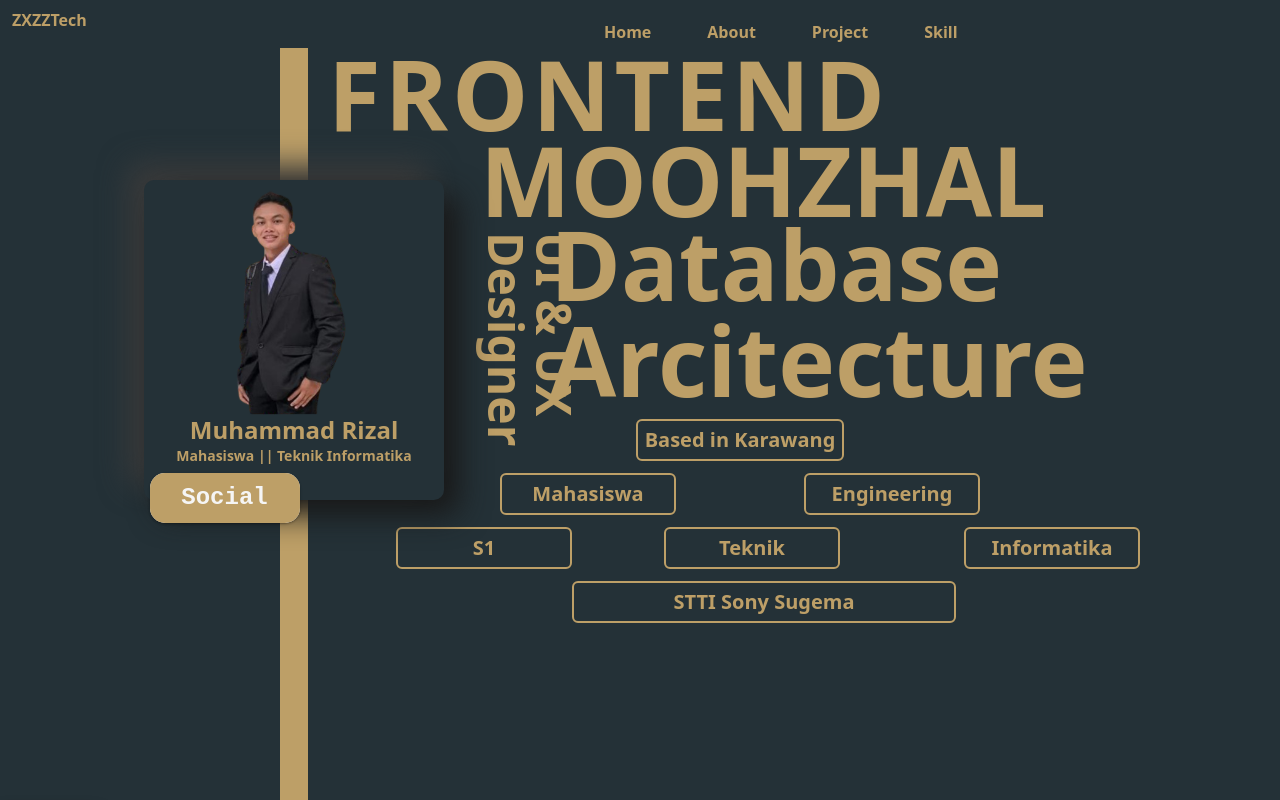
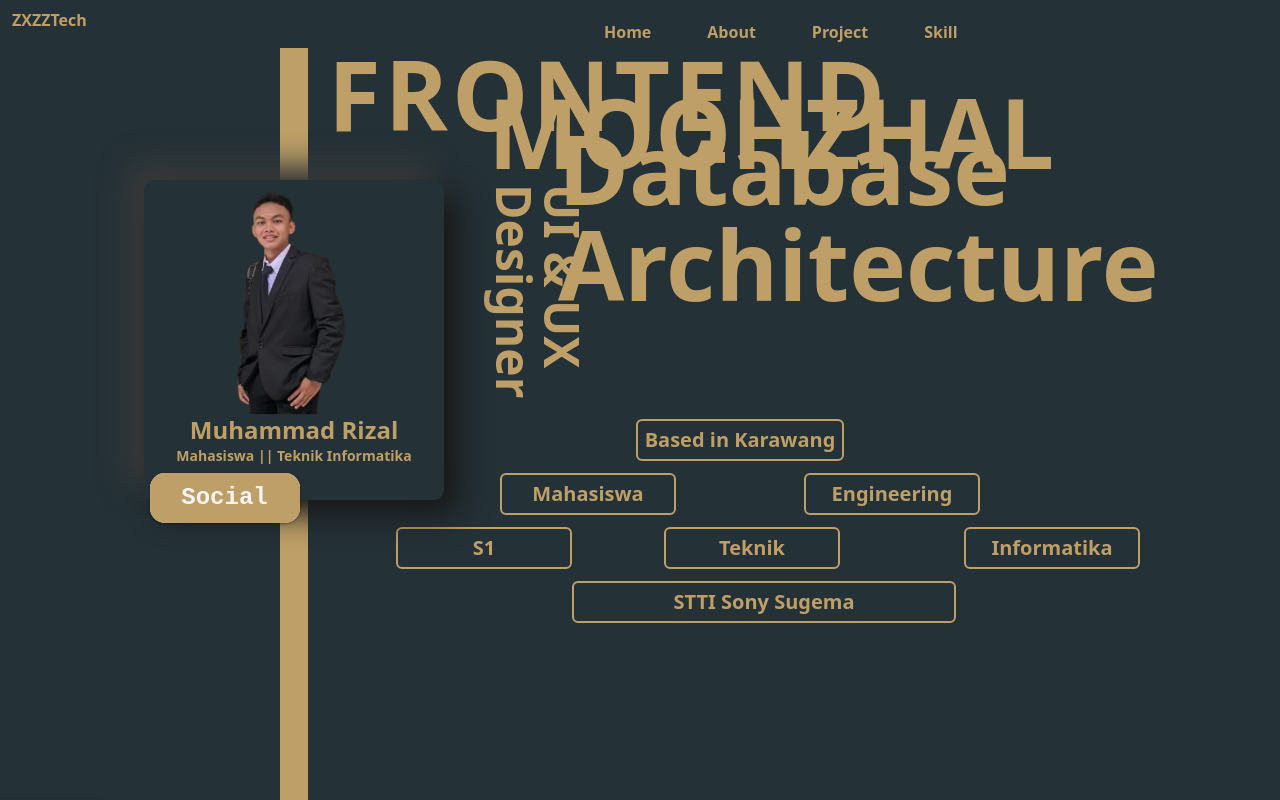
Before and after one commit to Mohzhal/react-protofolio-moohzhal, a React (Vite) app: page / in a window 1280 px wide. Shown: the top 800 px of the page. Built offline with nearby package versions, Linux system fonts and the light colour scheme.

Commit message:
change Home teks

```diff
--- a/src/pages/Home.jsx
+++ b/src/pages/Home.jsx
@@ -13,9 +13,18 @@ const Home = () => {
       ))}
     </div>
 
-    <div className="text-[#bd9f67] absolute md:left-44 lg:left-52 lg:translate-y-[200px] lg:text-5xl md:text-4xl translate-y-[155px] sm:translate-y-[210px]  rotate-90 left-28 font-extrabold sm:w-60 sm:text-3xl text-lg sm:left-[145px] xl:left-[410px]  ">UI & UX Designer  </div>
-    <div className="text-[#bd9f67] absolute md:left-80 lg:left-[340px] lg:text-8xl  translate-y-[137px] sm:translate-y-[115px] rotate-90 sm:left-[270px] sm:rotate-0 sm:text-6xl w-36 left-[150px] font-extrabold w-70 text-xl md:translate-y-28 md:text-7xl xl:left-[550px]">Database Arcitecture  </div>
-    <div className="absolute font-bold text-[18px] translate-y-[65px] sm:translate-y-[70px] left-40 sm:left-[230px] md:left-[245px]  sm:text-5xl right-3  text-[#bd9f67] md:text-7xl md:translate-y-12 lg:text-8xl lg:translate-y-7 lg:left-[275px] xl:left-[480px]">MOOHZHAL</div>
+    <div className="flex flex-col justify-center  relative w-full ">
+  <div className="text-[#bd9f67] absolute md:left-44 lg:left-52 lg:translate-y-[200px] lg:text-5xl md:text-4xl translate-y-[155px] sm:translate-y-[210px] rotate-90 left-28 font-extrabold sm:w-60 sm:text-3xl text-lg sm:left-[145px] xl:left-[410px]">
+    UI & UX Designer
+  </div>
+  <div className="text-[#bd9f67] absolute md:left-80 lg:left-[340px] lg:text-8xl translate-y-[150px] sm:translate-y-[115px] rotate-90 sm:left-[270px] sm:rotate-0 sm:text-6xl w-36 left-[165px] font-extrabold w-70 text-xl md:translate-y-28 md:text-7xl xl:left-[550px]">
+    Database Architecture
+  </div>
+  <div className="absolute font-bold text-[18px] translate-y-[65px] sm:translate-y-[70px] left-40 sm:left-[230px] md:left-[245px] sm:text-5xl right-3 text-[#bd9f67] md:text-7xl md:translate-y-12 lg:text-8xl lg:translate-y-7 lg:left-[275px] xl:left-[480px]">
+    MOOHZHAL
+  </div>
+</div>
+
 
 
 
```
